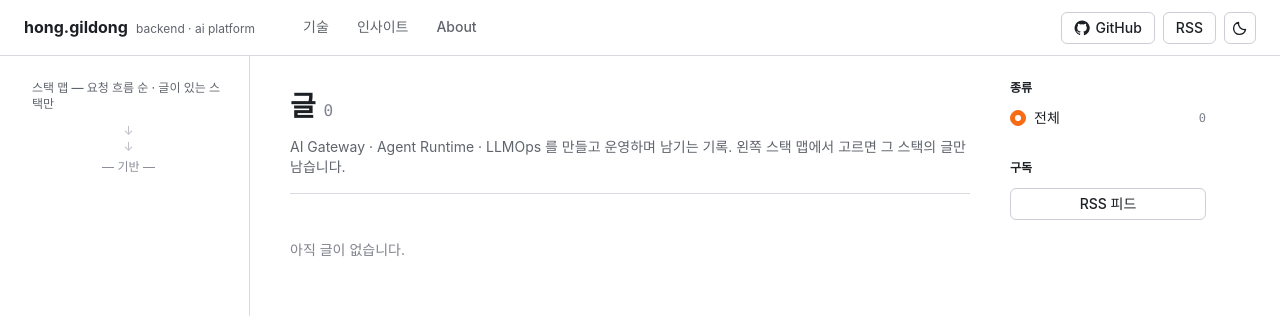
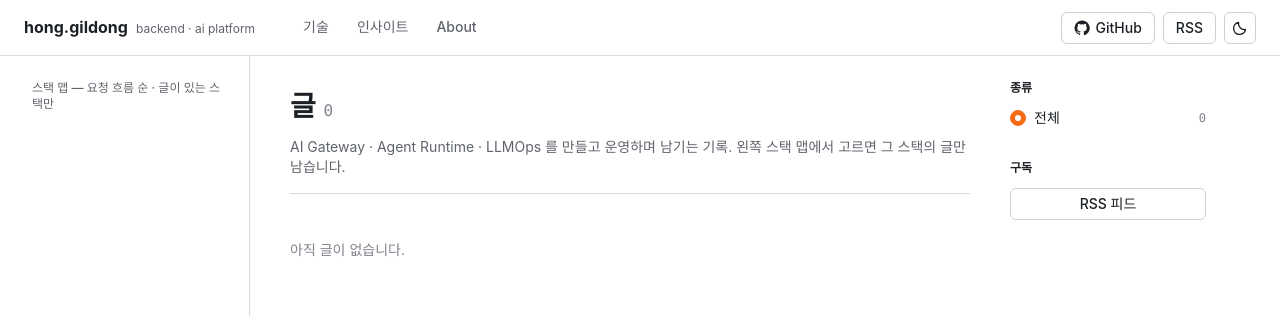
Before and after one commit to daunlee1128/daunlee1128.github.io, a Jekyll site: the page built from index.md, in a window 1280 px wide. Shown: the top 316 px of the page. Built offline with Jekyll 4.4.1, drawn with Linux system fonts in a browser that asks for light colours.

Commit message:
fix(templates): 빈 그룹 앞 연결선 제거 · 빈 목차 숨김 · 메타 날짜 <time> · 배지 fallback · 컬렉션 .gitkeep · stack section

```diff
--- a/_config.yml
+++ b/_config.yml
@@ -26,6 +26,9 @@ defaults:
     values: { layout: post, type: tech, section: tech }
   - scope: { path: "", type: insights }
     values: { layout: post, type: insights, section: insights }
+  # stack/ 은 어느 탭에도 속하지 않는다 — 헤더의 '글' 탭이 활성되지 않도록 section 을 준다
+  - scope: { path: "stack" }
+    values: { section: stack }
 
 markdown: kramdown
 kramdown:
--- a/_includes/kind-badge.html
+++ b/_includes/kind-badge.html
@@ -3,5 +3,5 @@
 <span class="badge soft" style="--kb:var(--amber-3);--kt:var(--amber-11)">인사이트</span>
 {%- else -%}
 {%- assign k = site.data.kinds | where: "slug", p.kind | first -%}
-<span class="badge soft" style="--kb:var({{ k.bg }});--kt:var({{ k.fg }})">{{ k.name }}</span>
+<span class="badge soft" style="--kb:var({{ k.bg | default: '--gray-4' }},var(--gray-4));--kt:var({{ k.fg | default: '--gray-11' }},var(--gray-11))">{{ k.name | default: p.kind | default: "?" }}</span>
 {%- endif -%}
--- a/_includes/quicknav-toc.html
+++ b/_includes/quicknav-toc.html
@@ -10,6 +10,7 @@
 {%- endfor -%}
 {%- endcapture -%}
 {%- assign entries = items | strip | split: "¶" -%}
+{%- if entries.size > 0 and entries[0] != "" -%}
 {%- if include.part == "desktop" -%}
 <aside class="qn desktop-only">
   <p class="cap">이 글에서</p>
@@ -27,3 +28,4 @@
   </div>
 </details>
 {%- endif -%}
+{%- endif -%}
--- a/_includes/sidebar-stacks.html
+++ b/_includes/sidebar-stacks.html
@@ -2,6 +2,7 @@
 {%- assign active = include.active -%}
 <aside class="sb desktop-only">
   <p class="cap">스택 맵 — 요청 흐름 순 · 글이 있는 스택만</p>
+  {%- assign rendered = 0 -%}{%- assign base_done = 0 -%}
   {%- for g in site.data.stacks -%}
   {%- assign gn = 0 -%}{%- capture rows -%}
     {%- for it in g.items -%}
@@ -11,8 +12,15 @@
       {%- endif -%}
     {%- endfor -%}
   {%- endcapture -%}
-  {%- if gn > 0 -%}<div class="g"><div class="gt">{{ g.group }}<i>{{ gn }}</i></div>{{ rows }}</div>{%- endif -%}
-  {%- if forloop.index == 1 or forloop.index == 2 -%}<div class="flow">↓</div>{%- elsif forloop.index == 3 -%}<div class="flow base">— 기반 —</div>{%- endif -%}
+  {%- if gn > 0 -%}
+    {%- if rendered > 0 -%}
+      {%- if forloop.index <= 3 -%}<div class="flow">↓</div>
+      {%- elsif base_done == 0 -%}<div class="flow base">— 기반 —</div>{%- assign base_done = 1 -%}
+      {%- endif -%}
+    {%- endif -%}
+    <div class="g"><div class="gt">{{ g.group }}<i>{{ gn }}</i></div>{{ rows }}</div>
+    {%- assign rendered = rendered | plus: 1 -%}
+  {%- endif -%}
   {%- endfor -%}
 </aside>
 {%- capture keys -%}{%- for g in site.data.stacks -%}{%- for it in g.items -%}{%- assign n = all | where_exp: "p", "p.stack contains it.slug" | size -%}{%- if n > 0 -%}{{ n | plus: 1000 }}|{{ it.slug }}|{{ it.name }},{%- endif -%}{%- endfor -%}{%- endfor -%}{%- endcapture -%}
--- a/_layouts/post.html
+++ b/_layouts/post.html
@@ -21,7 +21,7 @@ layout: default
   </div>
   <h1>{{ page.title }}</h1>
   <dl class="dl card desktop-only">
-    <dt>date</dt><dd class="mono">{{ page.date | date: "%Y-%m-%d" }}</dd>
+    <dt>date</dt><dd class="mono"><time datetime="{{ page.date | date: '%Y-%m-%d' }}">{{ page.date | date: "%Y-%m-%d" }}</time></dd>
     <dt>stack</dt><dd class="stk">{% for s in page.stack %}<a class="badge outline" href="{{ '/stack/' | append: s | append: '/' | relative_url }}">{{ s }}</a>{% endfor %}</dd>
     {%- if page.explain -%}<dt>explain</dt><dd><a href="{{ page.explain | relative_url }}">{{ page.explain }} ↗</a> <span style="color:var(--gray-11)">— Background · Intuition · Code · Quiz</span></dd>{%- endif -%}
   </dl>
```
Also changed, not shown: 3 other files.
